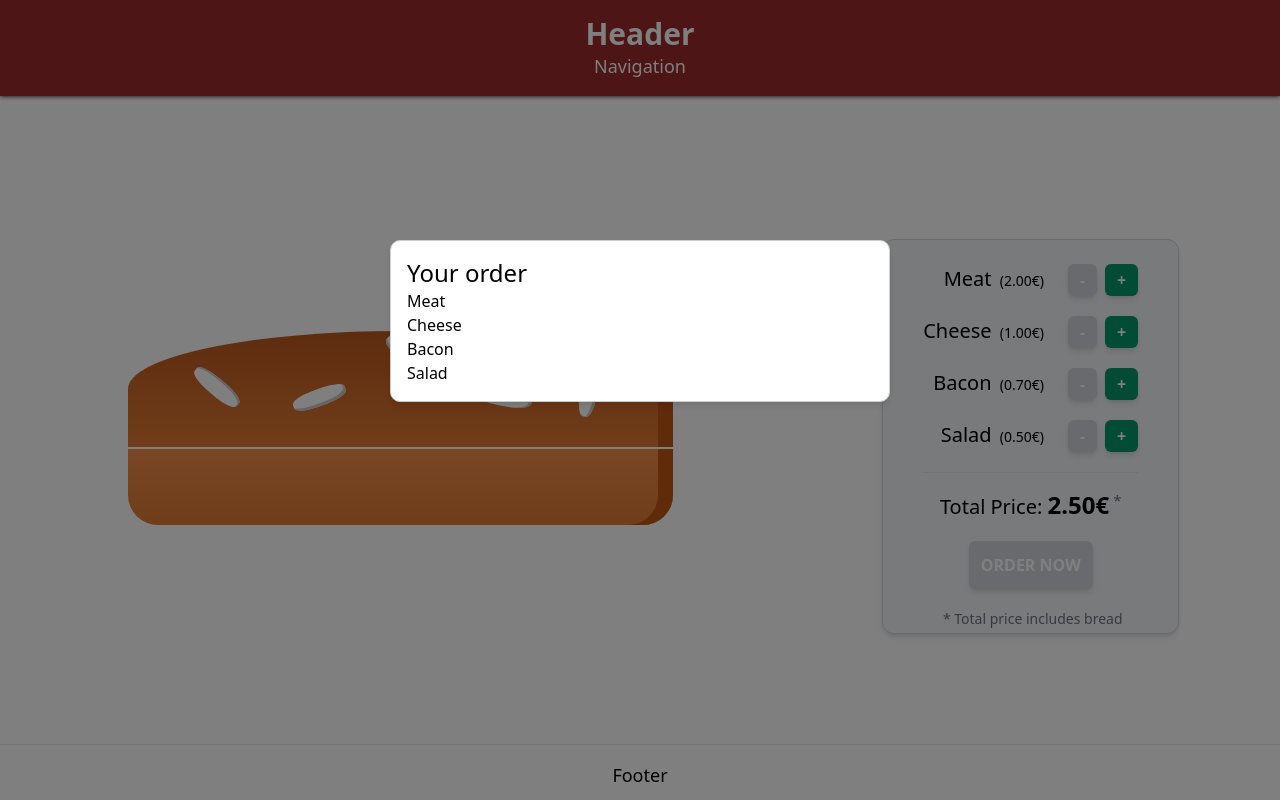
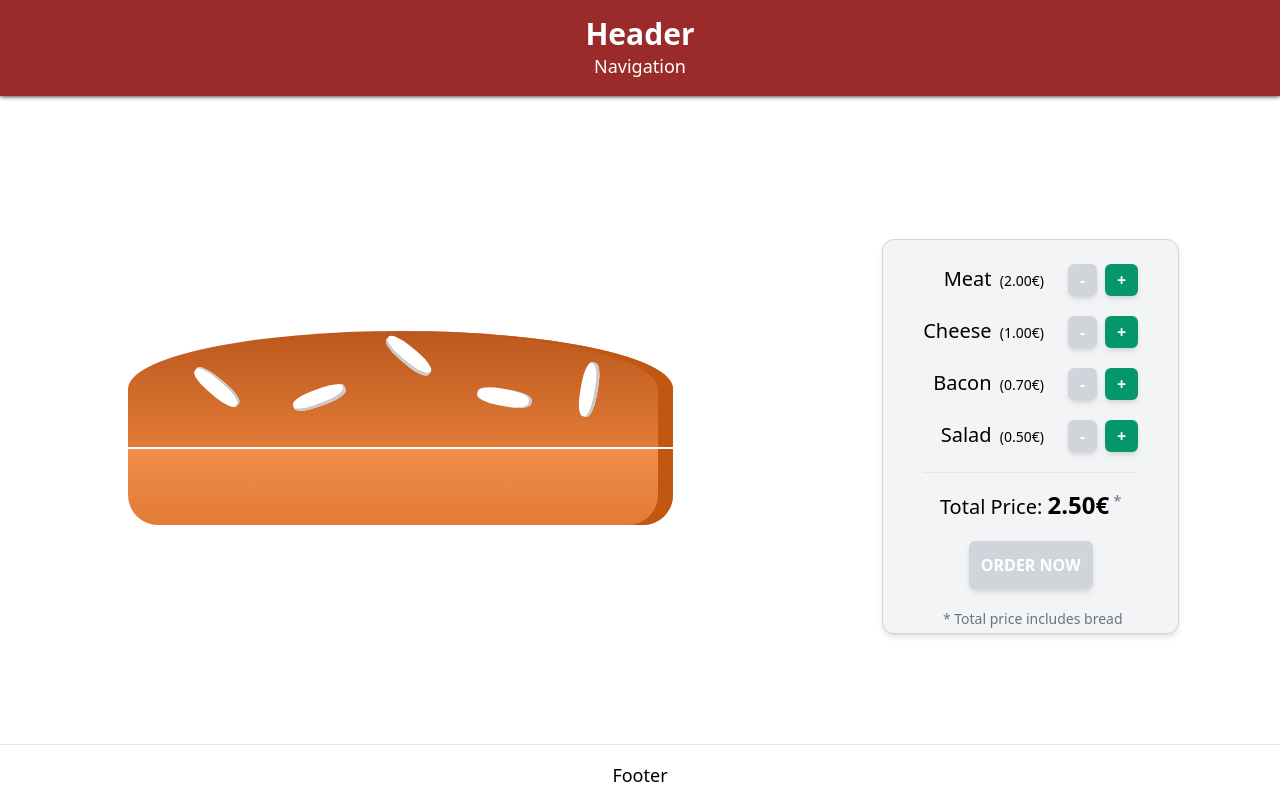
Before and after one commit to pasor1/react-burger-builder, a React (Create React App) app: page / in a window 1280 px wide. Built offline with nearby package versions, Linux system fonts and the light colour scheme.

Commit message:
Open modal with animation

```diff
--- a/src/components/BurgerControls/BurgerControls.js
+++ b/src/components/BurgerControls/BurgerControls.js
@@ -1,6 +1,7 @@
 import React from 'react'
 import BurgerControl from './BurgerControl/BurgerControl'
 import { INGREDIENTS_LIST } from '../../containers/BurgerBuilder/BurgerBuilder'
+import TotalPrice from '../TotalPrice/TotalPrice'
 
 const BurgerControls = (props) => {
   return (
@@ -17,11 +18,12 @@ const BurgerControls = (props) => {
       <hr className="my-4" />
       <div className="text-center">
         <p className="text-xl font-light">
-          Total Price: <span className="text-2xl font-bold">{props.totalPrice.toFixed(2)}€</span>
+          <TotalPrice totalPrice={props.totalPrice} />
           <sup className="text-md ml-1 text-gray-500">*</sup>
         </p>
         {props.purchasable
-          ? <button className="p-3 my-5 text-white bg-gradient-to-t from-yellow-800 to-red-900 hover:from-yellow-700 hover:to-red-800 rounded-md border border-red-900 shadow-xl outline-none focus:outline-none hover:scale-105 transform transition duration-50 ease-in-out"> ORDER NOW</button>
+          ? <button onClick={props.onClickOrderNow}
+            className="p-3 my-5 text-white bg-gradient-to-t from-yellow-800 to-red-900 hover:from-yellow-700 hover:to-red-800 rounded-md border border-red-900 shadow-xl outline-none focus:outline-none hover:scale-105 transform transition duration-50 ease-in-out"> ORDER NOW</button>
           : <button className="p-3 my-5 bg-gray-300 text-white font-semibold rounded-md shadow-md focus:outline-none cursor-default"> ORDER NOW</button>
         }
         <p className="text-sm font-light ml-1 text-gray-500">* Total price includes bread</p>
--- a/src/components/OrderSummary/OrderSummary.js
+++ b/src/components/OrderSummary/OrderSummary.js
@@ -1,15 +1,20 @@
 import React from 'react';
 import { INGREDIENTS_LIST } from '../../containers/BurgerBuilder/BurgerBuilder';
+import TotalPrice from '../TotalPrice/TotalPrice';
 
 const orderSummary = (props) => {
   return (
     <>
       <h3 className="text-2xl">Your order</h3>
       <ul>
-        {INGREDIENTS_LIST.map((item) => (
-          <li>{item.label}</li>
-        ))}
+        {INGREDIENTS_LIST.map((item) => {
+          const ingredientQuantity = props.ingredients.filter(x => x === item.ingredient).length;
+          return ingredientQuantity > 0
+            ? <li key={item.ingredient}>{item.label} ({item.price.toFixed(2)}€) x{ingredientQuantity} : {(item.price * ingredientQuantity).toFixed(2)}€</li>
+            : null
+        })}
       </ul>
+      <TotalPrice totalPrice={props.totalPrice} />
     </>
   )
 }
--- /dev/null
+++ b/src/components/TotalPrice/TotalPrice.js
@@ -0,0 +1,5 @@
+import React from 'react';
+
+const totalPrice = (props) => <>Total Price: <span className="text-2xl font-bold">{props.totalPrice.toFixed(2)}€</span></>;
+
+export default totalPrice;
--- a/src/components/UI/Modal/Modal.js
+++ b/src/components/UI/Modal/Modal.js
@@ -3,14 +3,21 @@ import styles from './Modal.module.css'
 
 const modal = (props) => {
   return (
-    <>
-      <div className={styles.ModalBackdrop}>
-      </div>
-      <div className={styles.Modal}>
+    <div>
+      <div className={styles.ModalBackdrop}
+        style={{
+          display: props.visible ? 'block' : 'none'
+        }}></div>
+      <div className={styles.Modal}
+        style={{
+          transform: props.visible ? 'translateY(0)' : 'translateY(-100vh)',
+          opacity: props.visible ? '1' : '0'
+        }}>
         {props.children}
       </div>
-    </>
+    </div>
   )
+
 }
 
 export default modal;
--- a/src/containers/BurgerBuilder/BurgerBuilder.js
+++ b/src/containers/BurgerBuilder/BurgerBuilder.js
@@ -34,7 +34,14 @@ class BurgerBuilder extends React.Component {
   state = {
     ingredients: [],
     totalPrice: START_PRICE,
-    purchasable: false
+    purchasable: false,
+    purchasing: false
+  }
+
+  orderNowHandler = () => {
+    this.setState({
+      purchasing: true
+    });
   }
 
   updatePurchaseState = (ingredients) => {
@@ -84,14 +91,15 @@ class BurgerBuilder extends React.Component {
   render() {
     return (
       <div className={styles.container}>
-        <Modal><OrderSummary /></Modal>
+        <Modal visible={this.state.purchasing}><OrderSummary ingredients={this.state.ingredients} totalPrice={this.state.totalPrice} /></Modal>
         <Burger ingredients={this.state.ingredients} />
         <BurgerControls
           onClickPlus={this.addIngredientHandler}
           onClickMinus={this.removeIngredientHandler}
           totalPrice={this.state.totalPrice}
           ingredients={this.state.ingredients}
-          purchasable={this.state.purchasable} />
+          purchasable={this.state.purchasable}
+          onClickOrderNow={this.orderNowHandler} />
       </div>
     )
   }
```
Also changed, not shown: 1 other file (tests, documents, lock files or other folders).
